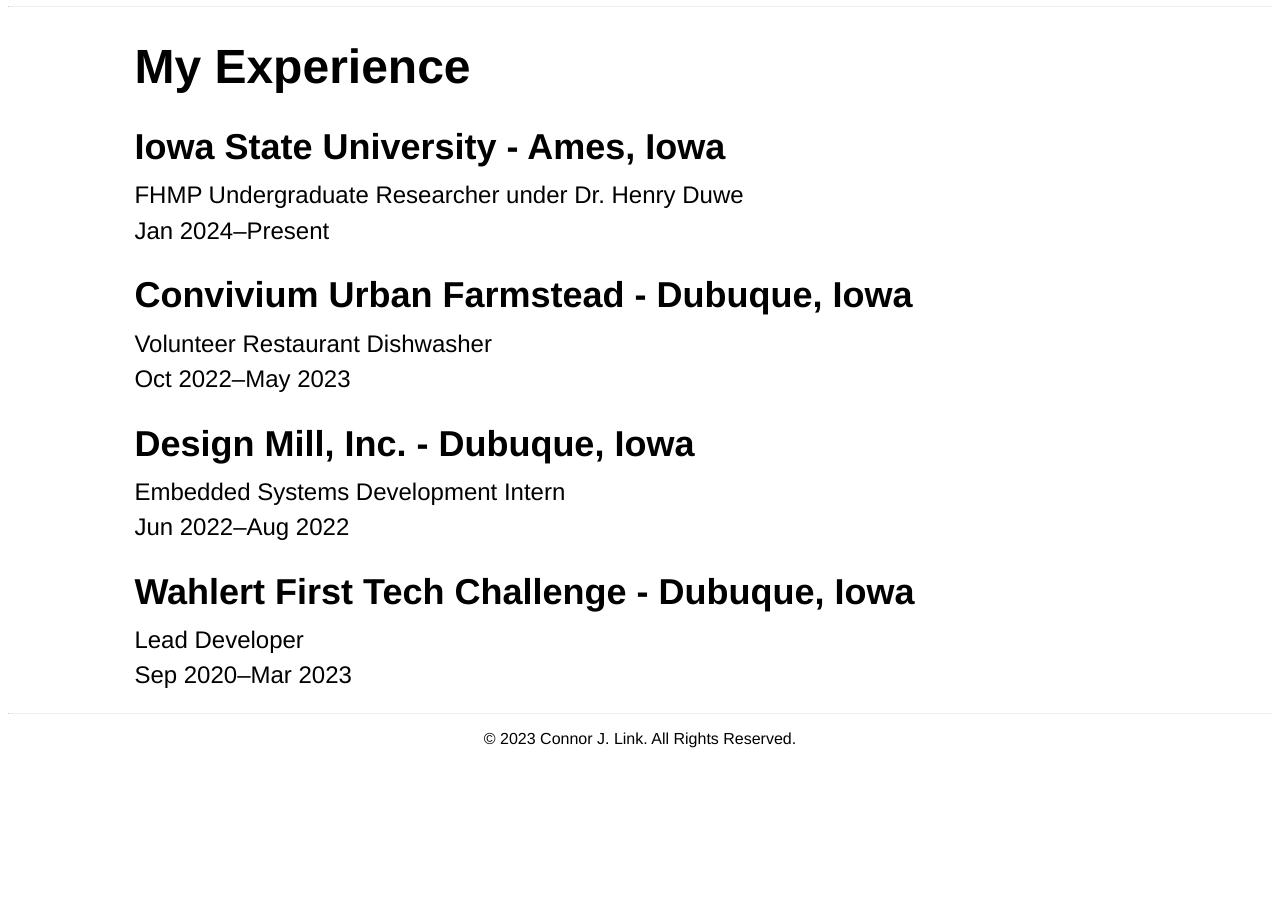
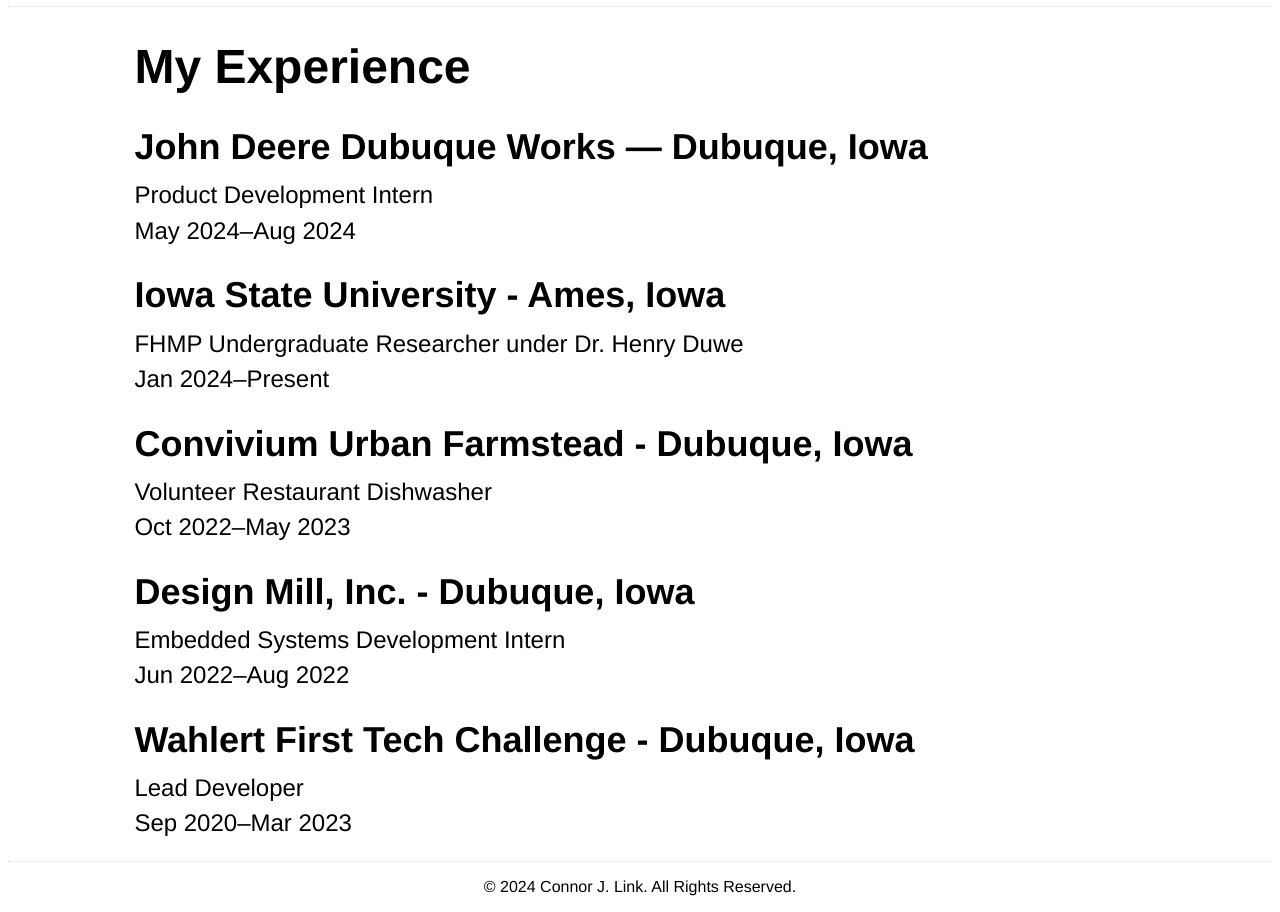
Before and after one commit to connorjlink/connorjlink.github.io, a plain HTML site: page experience.html in a window 1280 px wide. Shown: the part 66-978 px from the top of the page. Before the commit the page ends 830 px from the top, so only its background shows below. Drawn offline with Linux system fonts and the light colour scheme.

Commit message:
Update pertinent recent information changes

```diff
--- a/experience.html
+++ b/experience.html
@@ -29,6 +29,12 @@
 			<h1>My Experience</h1>
 
             <div class="item">
+                <h2>John Deere Dubuque Works — Dubuque, Iowa</h2>
+                <p>Product Development Intern</p>
+                <p>May 2024&ndash;Aug 2024</p>
+            </div>
+
+            <div class="item">
                 <h2>Iowa State University - Ames, Iowa</h2>
                 <p>FHMP Undergraduate Researcher under Dr. Henry Duwe</p>
                 <p>Jan 2024&ndash;Present</p>
@@ -55,7 +61,7 @@
 
 		<hr>
 
-        <p class="copyright">&copy; 2023 Connor J. Link. All Rights Reserved.</p>
+        <p class="copyright">&copy; 2024 Connor J. Link. All Rights Reserved.</p>
     </body>
 
     <script src="main.js"></script>
```
Also changed, not shown: contact.html (+1 -1 lines), index.html (+4 -3 lines), photography.html (+1 -1 lines), projects.html (+1 -1 lines).
